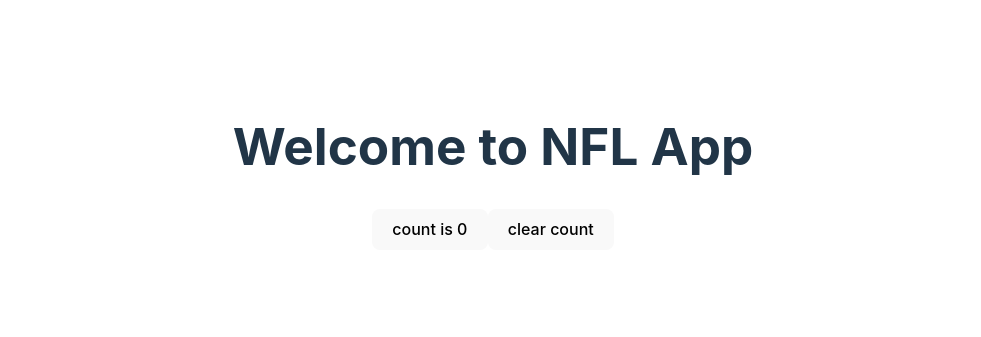
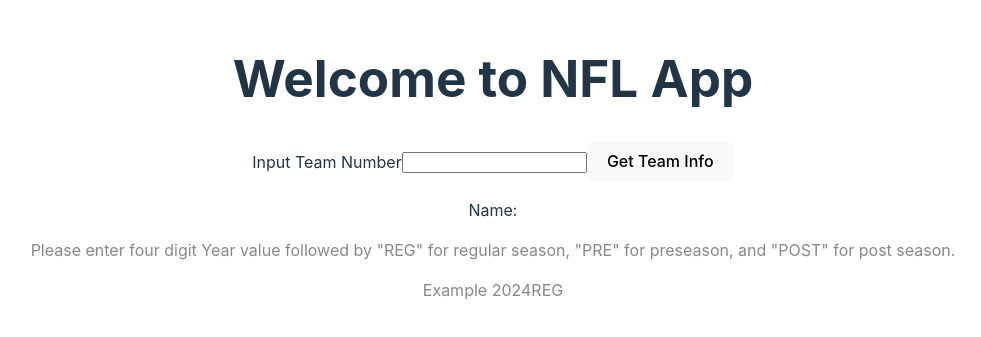
Before and after one commit to Allen-Craig/NFLApp, a React (Vite) app: page / in a window 1280 px wide. Shown: the part 233-570 px from the top of the page, without its empty margins (147-1128 px from the left). Built offline with nearby package versions, Linux system fonts and the light colour scheme; no server answers.

Commit message:
added season input and search feature

```diff
--- a/src/Home.tsx
+++ b/src/Home.tsx
@@ -1,28 +1,43 @@
 import { useState } from "react";
 
+type TeamData = {
+  name: string;
+  teamID: number;
+};
+
 const Home = () => {
-  const [count, setCount] = useState(0);
+  const [season, setSeason] = useState("");
+  const [response, setResponse] = useState<TeamData>({} as TeamData);
+
   const key = "?key=1a241c5c61df493a988bd27f9d1048ec";
-  const season = "2024REG";
   const url =
     "https://api.sportsdata.io/v3/nfl/scores/json/Standings/" + season + key;
 
-  const fetchData = async () => {
+  const getTeamData = async () => {
     const response = await fetch(url);
     const data = await response.json();
     console.log(data);
   };
-  fetchData();
 
   return (
     <>
       <h1>Welcome to NFL App</h1>
-      <button onClick={() => setCount((count) => count + 1)}>
-        count is {count}
-      </button>
-      <button onClick={() => setCount((count) => (count = 0))}>
-        clear count
-      </button>
+      <label htmlFor="Season-input">Input Team Number</label>
+      <input
+        id="Season-input"
+        value={season}
+        type="text"
+        onChange={(event) => setSeason(event.target.value)}
+      />
+      <button onClick={() => getTeamData()}>Get Team Info</button>
+      <div>
+        <p>Name: {response.name}</p>
+      </div>
+      <p className="read-the-docs">
+        Please enter four digit Year value followed by "REG" for regular season,
+        "PRE" for preseason, and "POST" for post season.
+      </p>
+      <p className="read-the-docs">Example 2024REG</p>
     </>
   );
 };
```
